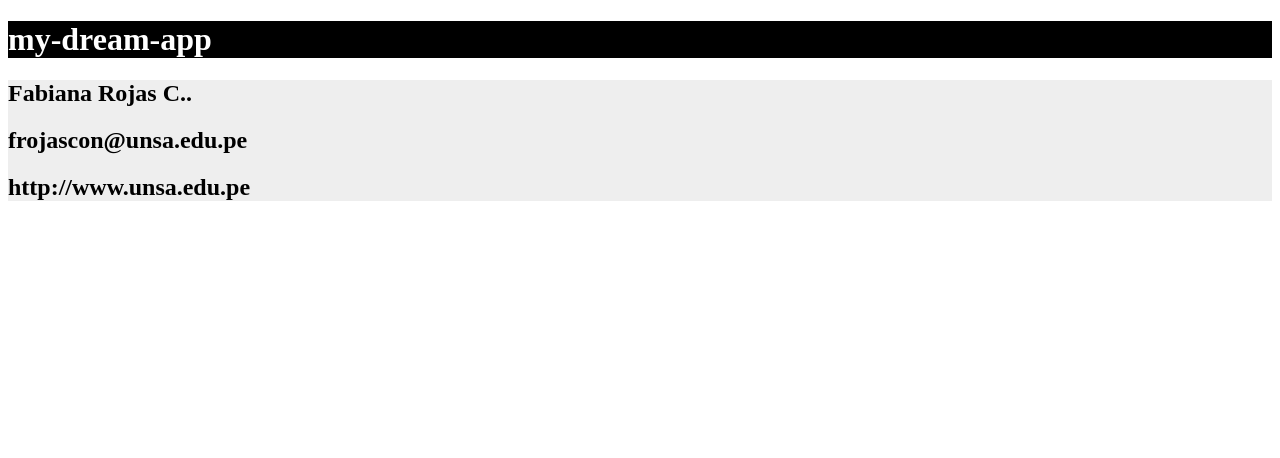
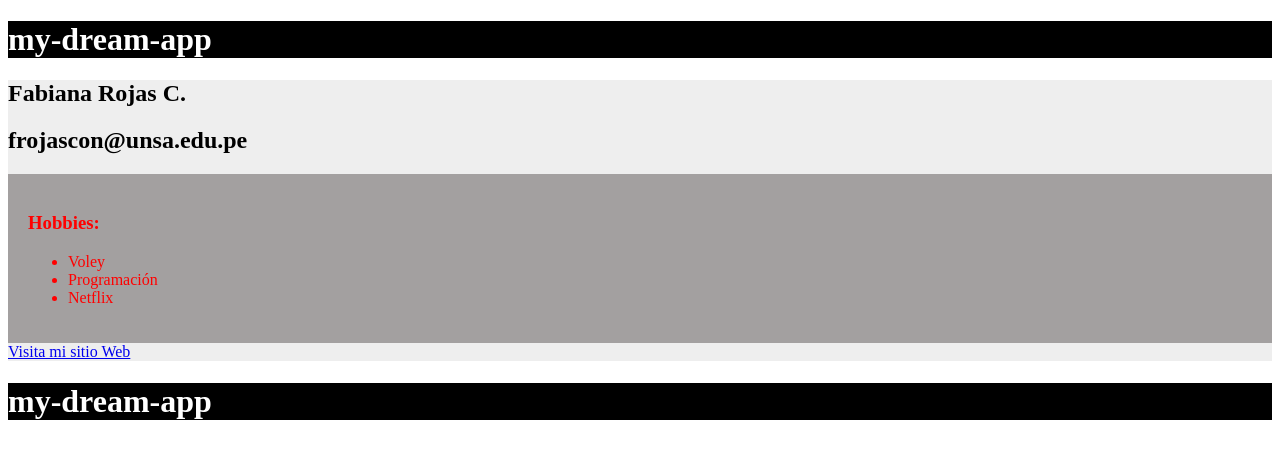
Before and after one commit to FabianaRojasCondori/PW2-TEORIA, an Angular app in the folder proyectoAngular/my-dream-app/: page / in a window 1280 px wide. Shown: the top 458 px of the page. Built offline with nearby package versions, Linux system fonts and the light colour scheme.

Commit message:
Angular1 - Diapositivas 13,14: Se agrego un constructor en app.component.ts y se usaron For e Ifs para mostrar los hobbies.

```diff
--- a/proyectoAngular/my-dream-app/src/app/app.component.css
+++ b/proyectoAngular/my-dream-app/src/app/app.component.css
@@ -7,3 +7,9 @@
   background-color: #eee;
   color: black;
 }
+
+.component2 {
+    background-color: #a3a0a0;
+    color: red;
+    padding: 20px;
+}
--- a/proyectoAngular/my-dream-app/src/app/app.component.html
+++ b/proyectoAngular/my-dream-app/src/app/app.component.html
@@ -1,9 +1,23 @@
+<router-outlet></router-outlet>
+
 <div class="black">
   <h1>{{ title }}</h1>
 </div>
+
 <div class="ash">
   <h2>{{ name }}</h2>
   <h2>{{ email }}</h2>
-  <h2>{{ webpage }}</h2>
+
+  <div *ngIf="showhobbies()" class="component2">
+    <h3>Hobbies:</h3>
+    <ul>
+      <li *ngFor="let hobby of hobbies">{{ hobby }}</li>
+    </ul>
+  </div>
+
+  <a href="{{ webpage }}" target="_blank">Visita mi sitio Web</a>
 </div>
-<router-outlet></router-outlet>
+
+<div class="black">
+  <h1>{{ title }}</h1>
+</div>
--- a/proyectoAngular/my-dream-app/src/app/app.component.ts
+++ b/proyectoAngular/my-dream-app/src/app/app.component.ts
@@ -1,16 +1,31 @@
+
 import { Component } from '@angular/core';
 import { RouterOutlet } from '@angular/router';
+import { CommonModule } from '@angular/common';
 
 @Component({
   selector: 'app-root',
   standalone: true,
-  imports: [RouterOutlet],
+  imports: [RouterOutlet, CommonModule],
   templateUrl: './app.component.html',
   styleUrls: ['./app.component.css']
 })
 export class AppComponent {
-  title = 'my-dream-app';
-  name = 'Fabiana Rojas C..';
-  email = 'frojascon@unsa.edu.pe';
-  webpage = 'http://www.unsa.edu.pe';
+    title = 'my-dream-app';
+    name : string;
+    email : string ;
+    webpage : string;
+    hobbies : string[] ;
+
+    constructor() {
+        console.log("Constructor working ... ");
+        this.name = "Fabiana Rojas C.";
+        this.email = "frojascon@unsa.edu.pe";
+        this.webpage = "http://www.unsa.edu.pe";
+        this.hobbies = ["Voley","Programación","Netflix"];
+    }
+
+    showhobbies () {
+        return true;
+    }
 }
```
